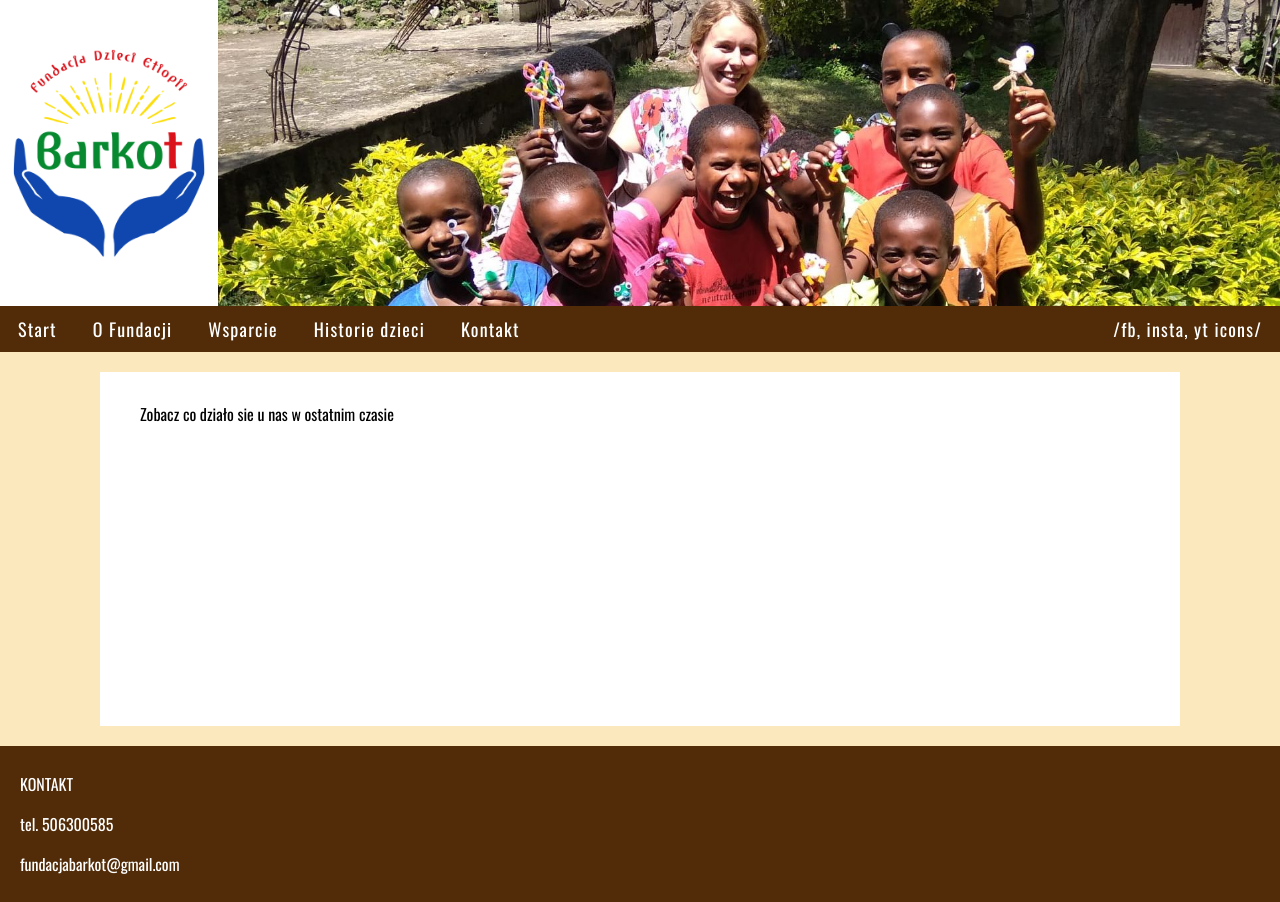
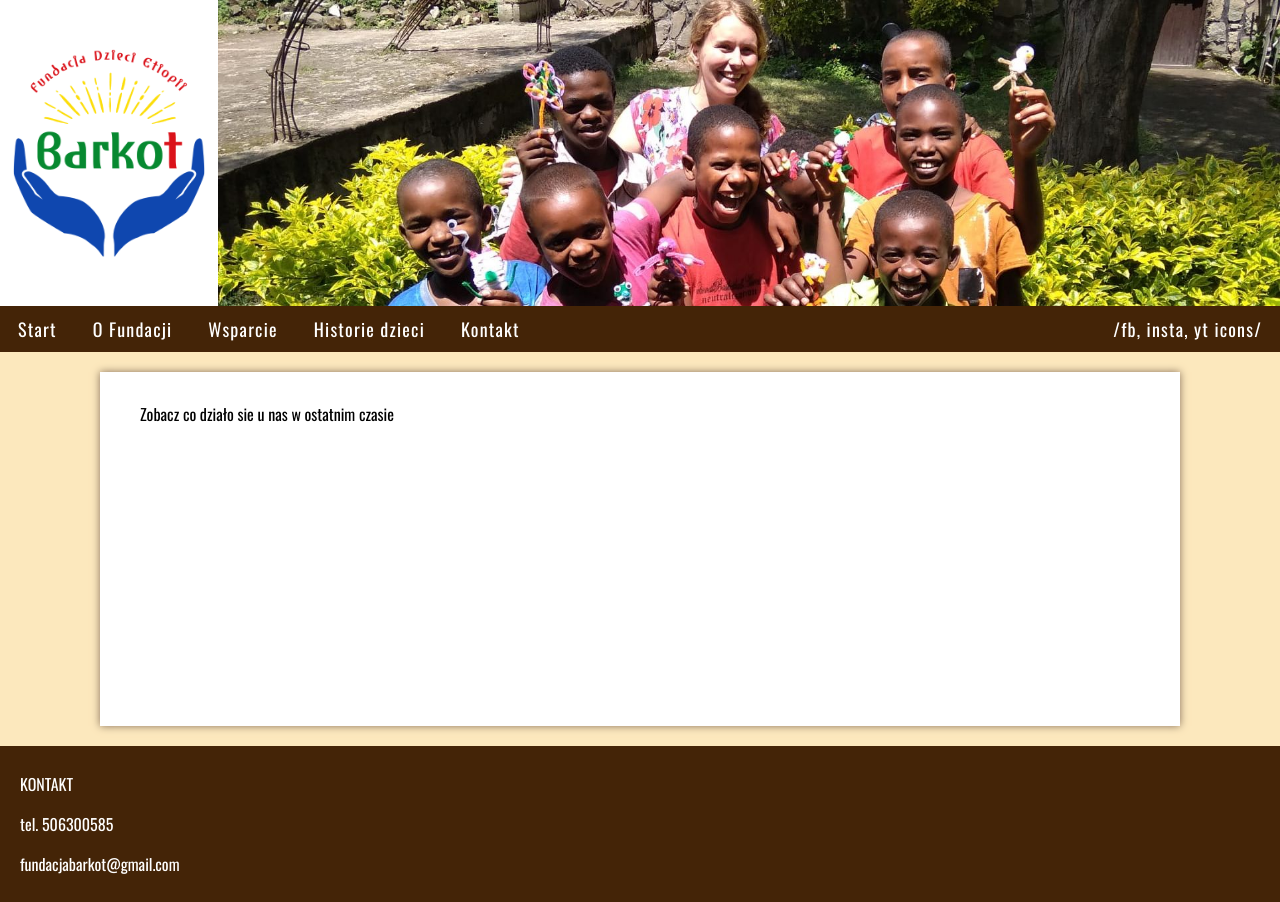
Before and after one commit to mafiec/barkot, a React (Create React App) app: page / in a window 1280 px wide. Built offline with nearby package versions, Linux system fonts and the light colour scheme.

Commit message:
Add small changes to styling

```diff
--- a/src/components/Card/style.css
+++ b/src/components/Card/style.css
@@ -2,4 +2,5 @@
     background: #fff;
     margin: 20px 100px;
     padding: 30px 40px 300px;
+    box-shadow: 0 0 8px #866f5a;
 }
--- a/src/components/Footer/style.css
+++ b/src/components/Footer/style.css
@@ -1,5 +1,5 @@
 footer {
-    background: #522c08;
+    background: #442407;
     color: #fff;
     padding: 10px 20px
 }
--- a/src/components/Navbar/style.css
+++ b/src/components/Navbar/style.css
@@ -1,5 +1,5 @@
 .header {
-    background: #522c08;
+    background: #442407;
     display: flex;
     justify-content: space-between;
 
```
